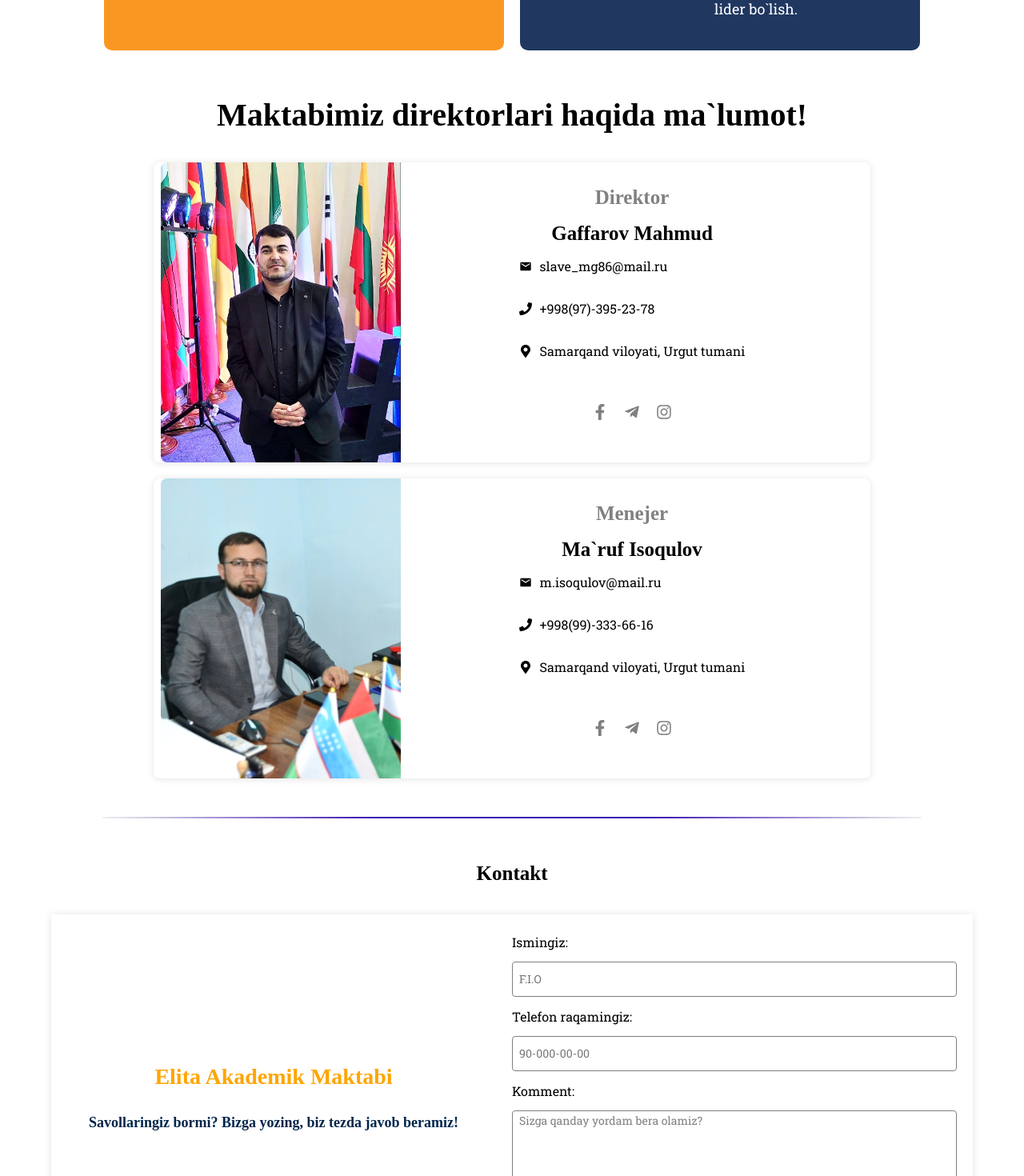
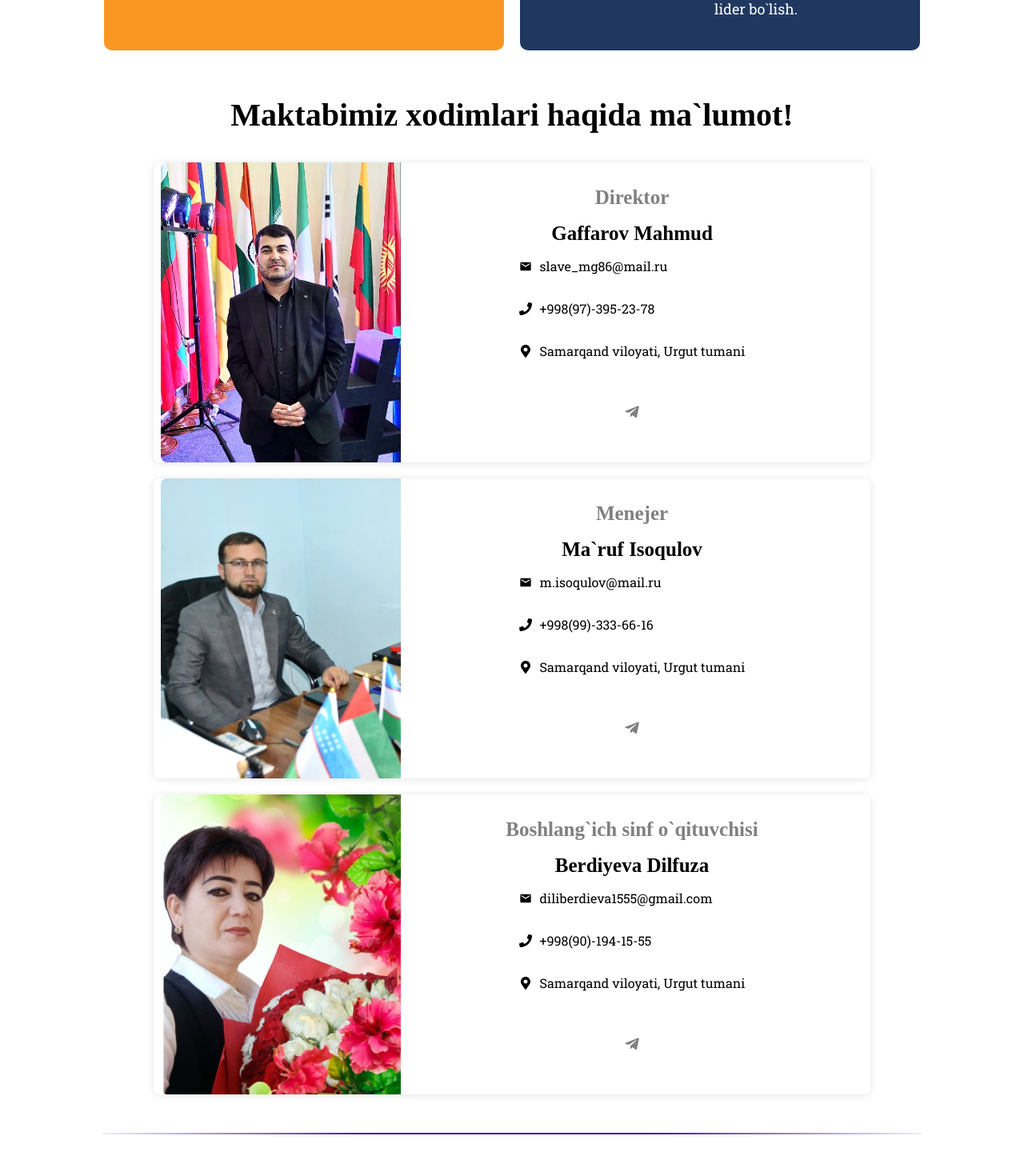
Before and after one commit to khusanmeliev/private_school, a React (Create React App) app: page / in a window 1280 px wide. Shown: the part 4300-5770 px from the top of the page at 80% size. Built offline with nearby package versions, Linux system fonts and the light colour scheme; a web font is replaced by a local one.

Commit message:
added teacher

```diff
--- a/src/Pages/Directors/Directors.jsx
+++ b/src/Pages/Directors/Directors.jsx
@@ -10,7 +10,7 @@ import { FaPhone, FaMapMarkerAlt, FaFacebookF, FaTelegramPlane, FaInstagram } fr
 const Directors = () => {
   return (
     <Wrapper id="directors">
-      <Heading size="lg">Maktabimiz direktorlari haqida ma`lumot!</Heading>
+      <Heading size="lg">Maktabimiz xodimlari haqida ma`lumot!</Heading>
       {directors.map((director) => (
         <Card key={director.id}>
           <CardImage src={director.img} alt="" />
@@ -35,15 +35,15 @@ const Directors = () => {
             </div>
             <div>
               <Flexbox flexDirection="row" gap="10px" height="100px" justifyContent="flex-start">
-                <Icon href="" target="_blank" rel="noreferrer">
+                {/* <Icon href="" target="_blank" rel="noreferrer">
                   <FaFacebookF />
-                </Icon>
+                </Icon> */}
                 <Icon href={`https://t.me/${director.contacts.telegram}`} target="_blank" rel="noreferrer">
                   <FaTelegramPlane />
                 </Icon>
-                <Icon href="" target="_blank" rel="noreferrer">
+                {/* <Icon href="" target="_blank" rel="noreferrer">
                   <FaInstagram />
-                </Icon>
+                </Icon> */}
               </Flexbox>
             </div>
           </CardDetails>
--- a/src/mock/directors.js
+++ b/src/mock/directors.js
@@ -1,5 +1,6 @@
 import MarufIsoqulov from '../assets/img/maruf_isoqulov.jpg';
 import MahmudGaffarov from '../assets/img/mahmud_gaffarov.jpg';
+import DilfuzaBerdiyeva from '../assets/img/dilfuza_berdiyeva.jpg';
 
 export const directors = [
   {
@@ -26,4 +27,16 @@ export const directors = [
       telegram: 'RMUZHEAD',
     },
   },
+  {
+    id: 3,
+    img: DilfuzaBerdiyeva,
+    role: 'Boshlang`ich sinf o`qituvchisi',
+    name: 'Berdiyeva Dilfuza',
+    address: 'Samarqand viloyati, Urgut tumani',
+    contacts: {
+      email: 'diliberdieva1555@gmail.com',
+      phone: '+998(90)-194-15-55',
+      telegram: '',
+    },
+  },
 ];
```
Also changed, not shown: src/assets/img/dilfuza_berdiyeva.jpg (added).
